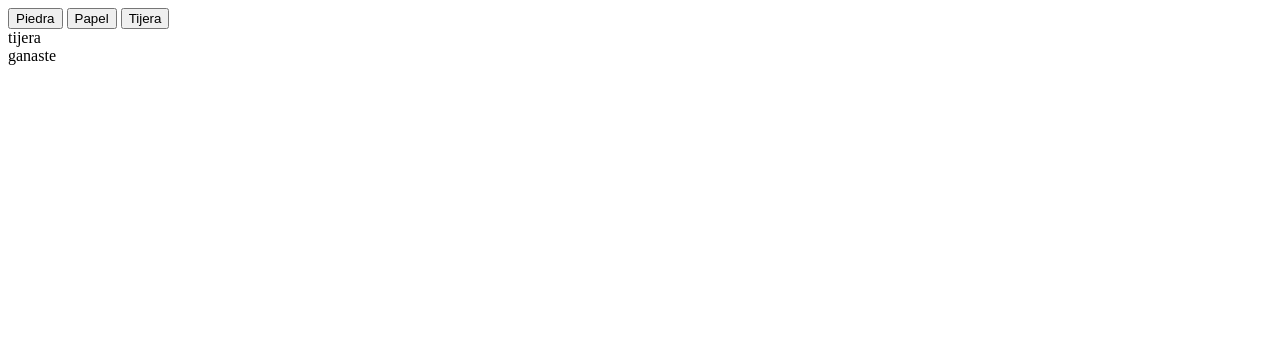
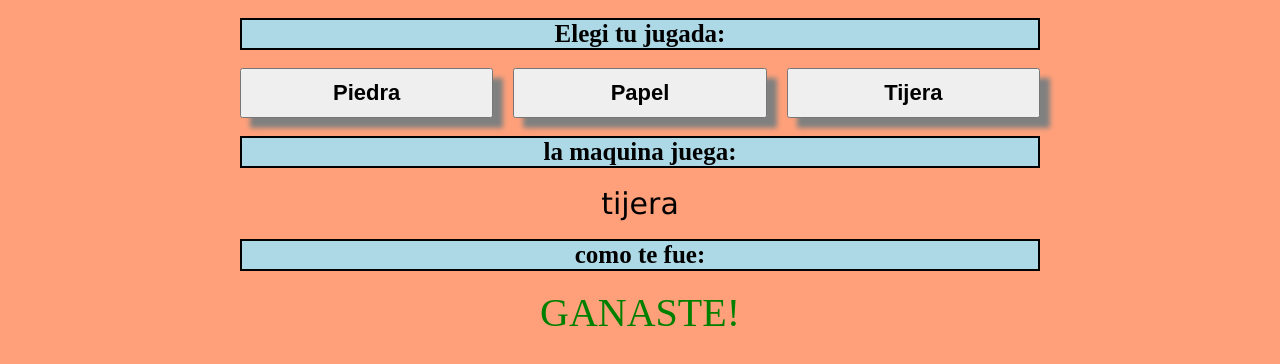
Before and after one commit to manu-sisto/PiedraPapelTijera, a plain HTML site: page index.html in a window 1280 px wide. Both pictures are taken after a click on the button "Piedra". Drawn offline with Linux system fonts and the light colour scheme.

Commit message:
incluí css styles

```diff
--- a/index.html
+++ b/index.html
@@ -3,16 +3,21 @@
 <head>
     <meta charset='utf-8'>
     <meta http-equiv='X-UA-Compatible' content='IE=edge'>
-    <title>Page Title</title>
+    <title>Piedra, Papel o Tijera por M.Sisto</title>
     <meta name='viewport' content='width=device-width, initial-scale=1'>
+    <link rel="stylesheet" href="styles.css">
 </head>
 <body>
-    <button id="piedra" class="opcion">Piedra</button>
-    <button id="papel" class="opcion">Papel</button>
-    <button id="tijera" class="opcion">Tijera</button>
+    <h3 class="box">Elegi tu jugada:</h3>
+    <div class="botones">
+        <button id="piedra" class="opcion">Piedra</button>
+        <button id="papel" class="opcion">Papel</button>
+        <button id="tijera" class="opcion">Tijera</button>
+    </div>
 
-    <div id="jugada-maquina"></div>
-
+    <h3 class="box">la maquina juega:</h3>
+    <div class="jugadaMaquina" id="jugada-maquina">esperando tu jugada...</div>
+    <h5 class="box">como te fue:</h5>
     <div id="resultado"></div>
 
     <script src="index.js"></script>
--- a/index.js
+++ b/index.js
@@ -6,13 +6,11 @@ for (let i = 0; i < opciones.length; i++) {
 }
 
 function manejarClick (evento) {
-    //da un jugada de la maquina.
     const jugadaMaquina = obtenerJugadaMaquina()
-    //va a comparar piedra con esa jugada
+    document.querySelector("#jugada-maquina").textContent = jugadaMaquina;
     const resultado = comparar(evento.target.id, jugadaMaquina)
-    //muestra resultado en el div.
-    document.querySelector("#resultado").textContent = resultado;
-    document.querySelector("#jugada-maquina").textContent = jugadaMaquina;
+    document.querySelector("#resultado").textContent = resultado.toUpperCase();
+    cambiarColor(resultado)
 }
 
 function obtenerJugadaMaquina() {
@@ -27,7 +25,7 @@ function comparar(valA, valB) {
     }
     if (valA === "piedra") {
         if (valB === "tijera") {
-            return "ganaste";
+            return "ganaste!";
         }
         if (valB === "papel") {
             return "perdiste";
@@ -38,15 +36,25 @@ function comparar(valA, valB) {
             return "perdiste";
         }
         if (valB === "piedra") {
-            return "ganaste";
+            return "ganaste!";
         }
     }
     if (valA === "tijera") {
         if (valB === "papel") {
-            return "ganaste";
+            return "ganaste!";
         }
         if (valB === "piedra") {
             return "perdiste";
         }
     }
 }
+
+function cambiarColor(res){
+    if (res === "ganaste!") {
+        document.querySelector("#resultado").style.color = "green";
+    } else if (res === "empataste") {
+        document.querySelector("#resultado").style.color = "yellow";
+    } else {
+        document.querySelector("#resultado").style.color = "red";
+    }
+}
--- /dev/null
+++ b/styles.css
@@ -0,0 +1,49 @@
+
+.box{
+    background-color: lightblue;
+    font-size: 25px;
+    text-align: center;
+    align-items: center;
+    margin: 18px 0px 18px 0px;
+    border: solid 2px black;
+}
+
+.botones{
+    align-items: center;
+    display: flex;
+    gap: 20px;
+    justify-content: center;
+}
+
+.botones button{
+    flex: 1;
+    font-weight: 700;
+    text-shadow: lightslategray;
+    font-size: 22px;
+}
+
+.jugadaMaquina{
+    font-size: 30px;
+    text-align: center;
+    font-family: 'Lucida Sans', 'Lucida Sans Regular', 'Lucida Grande', 'Lucida Sans Unicode', Geneva, Verdana, sans-serif;
+}
+
+body{
+    margin:auto;
+    background-color: lightsalmon;
+    max-width: 800px;
+    display: flex;
+    flex-direction: column;
+}
+
+.opcion{
+    height: 50px;
+    box-shadow: 10px 10px 5px grey;
+}
+
+#resultado{
+    font-size: 40px;
+    text-align: center;
+    text-shadow: black;
+    color: red;
+}
```
